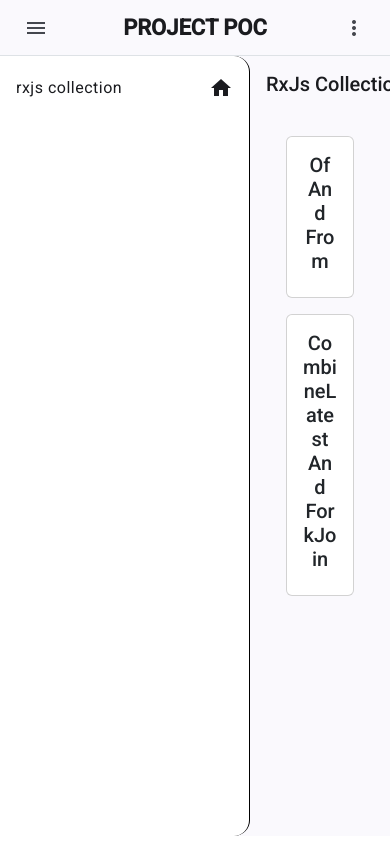
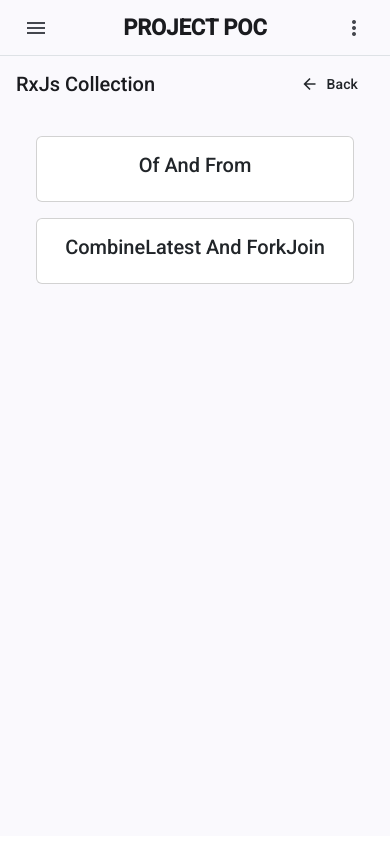
Before and after one commit to sandeep-falcon/project-poc, an Angular app: page /rxjs in a window 390 px wide. Built offline with nearby package versions, Linux system fonts and the light colour scheme.

Commit message:
ADD: side-menu modes on screen resize

```diff
--- a/src/app/app.component.html
+++ b/src/app/app.component.html
@@ -1,6 +1,6 @@
 <app-header [drawer]="drawer"></app-header>
 <mat-drawer-container class="sidenav-container" autosize>
-    <mat-drawer #drawer class="sidenav-drawer" mode="side" [opened]="true">
+    <mat-drawer #drawer class="sidenav-drawer" [opened]="screenWidth > 840" [mode]="screenWidth > 840 ? 'side' : 'over'">
         <app-menu></app-menu>
     </mat-drawer>
     <mat-toolbar-row>
--- a/src/app/app.component.ts
+++ b/src/app/app.component.ts
@@ -13,7 +13,20 @@ import { Location } from '@angular/common';
   styleUrl: './app.component.scss',
 })
 export class AppComponent {
-  constructor(private _location: Location) { }
+  screenWidth!: number;
+
+  constructor(private _location: Location) {
+    this.calculateWidthOnScreenResize();
+  }
+ // Function to calculate the screen width on page load and on screen size change
+  calculateWidthOnScreenResize() {
+    // set screenWidth on page load
+    this.screenWidth = window.innerWidth;
+    window.onresize = () => {
+      // set screenWidth on screen size change
+      this.screenWidth = window.innerWidth;
+    };
+  }
 
   goToBack() {
     this._location.back();
```
